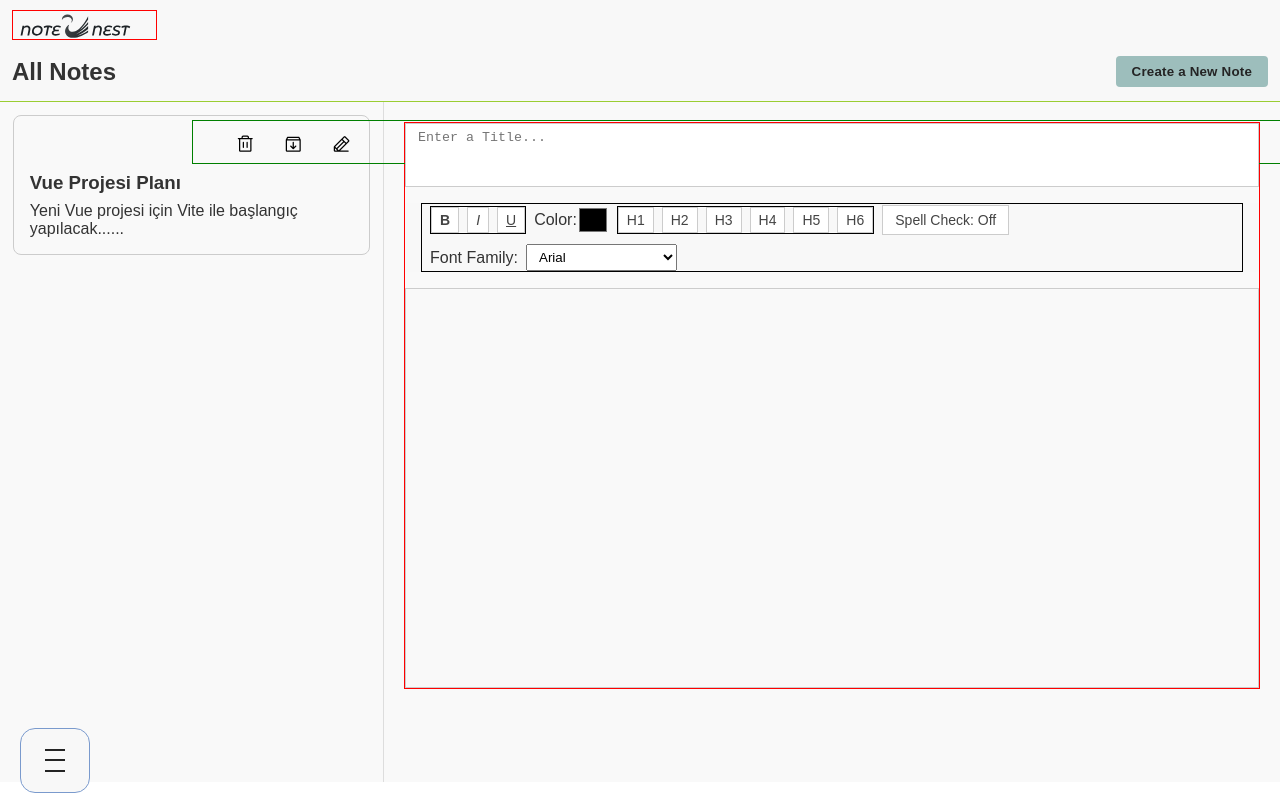
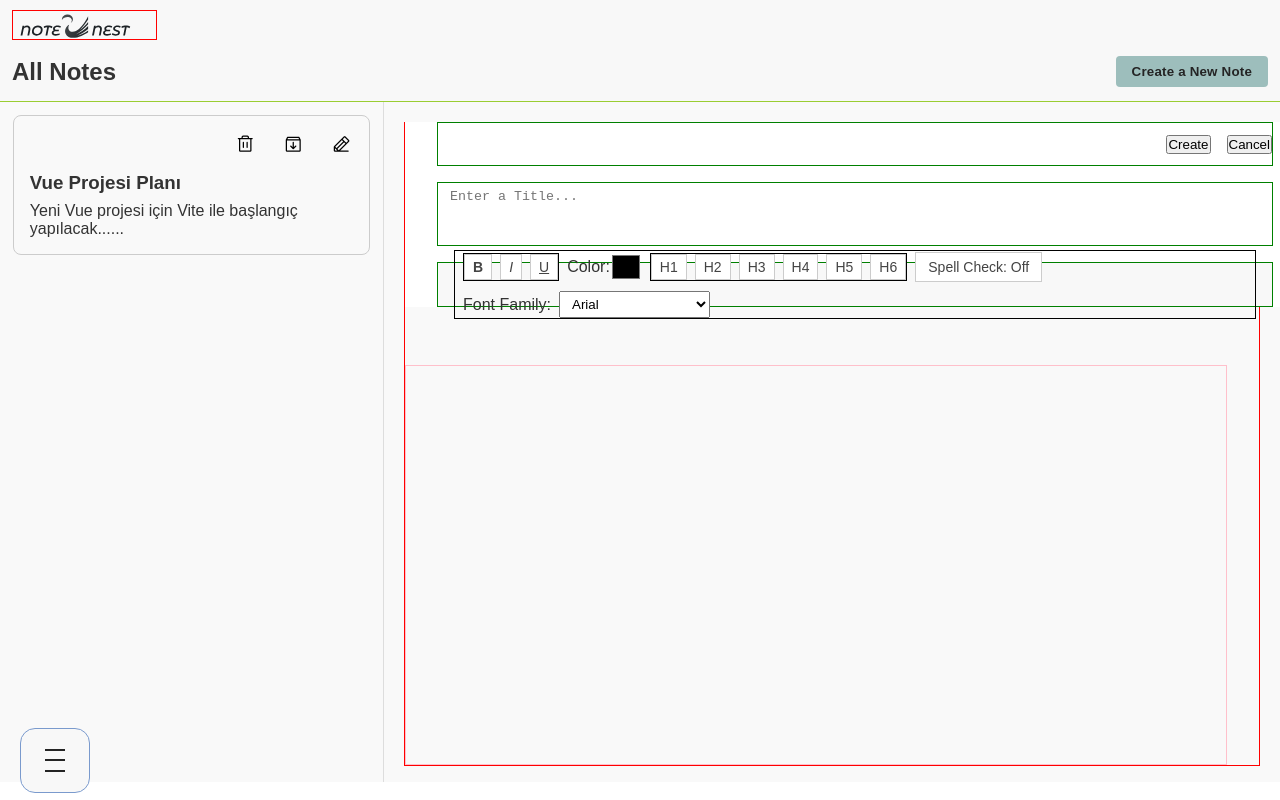
Before and after one commit to banuaggun/note-nest-vue, a Vue app: page / in a window 1280 px wide. Both pictures are taken after a click on the button "Create a New Note". Built offline with nearby package versions, Linux system fonts and the light colour scheme.

Commit message:
Note Editor web view is positioned

```diff
--- a/src/components/note-editor/NoteEditor.vue
+++ b/src/components/note-editor/NoteEditor.vue
@@ -1,5 +1,6 @@
 <template>
   <div class="note-editor">
+    <div class="note-editor-header">
       <!-- Actions -->
       <div class="note-editor-actions">
         <button @click="handleSubmit">
@@ -28,7 +29,7 @@
           @applySpellcheck="applySpellcheck"
         />
       </div>
-
+    </div>
     <div class="note-editor-editable">
       <div
         class="text-area"
@@ -469,7 +470,7 @@ function handleSubmit() {
   display: inline-block;
 }
 
-.note-editor {
+.note-editor-header {
   position: relative;
   margin: 42px 16px 0 16px;
   display: flex;
@@ -530,41 +531,53 @@ function handleSubmit() {
 
 @media only screen and (min-width: 1026px) {
   .note-editor {
-    position: relative;
-    margin: 0 auto;
-    width: 100%;
     display: flex;
     flex-direction: column;
-    align-items: center;
-    gap: 1rem;
-    height: auto;
+    align-items: flex-start;
+    width: 100%;
     border: 1px solid red;
+  }
+  .note-editor-header {
+    position: fixed;
+    top: calc(var(--app-header-height) + 80px);
+    margin: 0 auto;
+    padding: 0 16px;
+    width: min(900px, 100%); /* container genişliği */
+    background: white;
+    z-index: 999;
+  }
+  .note-editor-actions,
+  .note-editor-input,
+  .note-editor-toolbar {
+    position: static;
   }
 
   .note-editor-actions {
-    position: fixed;
-    width: 100%;
-    height: var(--editor-action-height);
-    top: 120px;
+    display: flex;
+    align-items: center;
+    border: 1px solid green;
+    width: calc(100% - 32px);
+  }
+  .note-editor-input {
+    display: flex;
+    align-items: center;
+    top: var(--editor-action-height);
+    border: 1px solid green;
+    width: calc(100% - 32px);
+  }
+  .note-editor-toolbar {
+    display: flex;
+    align-items: center;
+    width: calc(100% - 32px);
+    top: var(--title-input-height);
+
     border: 1px solid green;
   }
 
-  .note-editor-input {
-    position: relative;
-    width: 100%;
-    height: var(--title-input-height);
-    top: 0px;
-  }
-
-  .note-editor-toolbar {
-    position: relative;
-    width: 100%;
-    height: auto;
-    top: 0;
-  }
-
   .note-editor-editable {
-    margin: 0;
+    margin-top: calc(var(--app-header-height) + 200px);
+    width: calc(100% - 32px);
+    border: 1px solid pink;
   }
 }
 </style>
```
Lines whose indentation alone changed are shown as unchanged.
